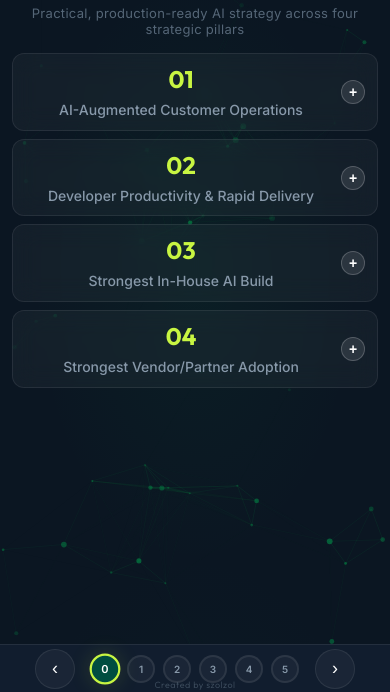
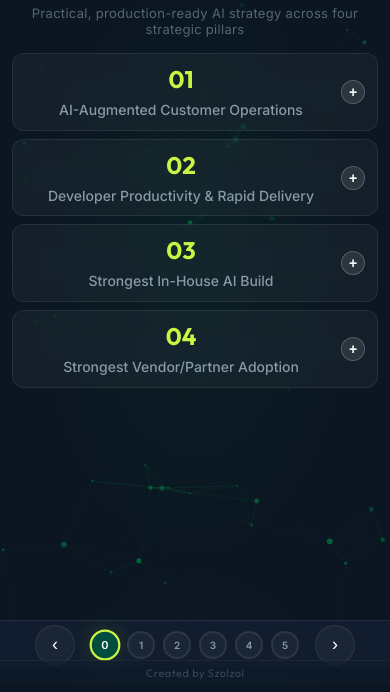
Before and after one commit to szolzol/yettel_cases, a plain HTML site: page index.html in a window 390 px wide. Shown: the part 152-844 px from the top of the page. Drawn offline with Linux system fonts and the light colour scheme.

Commit message:
Collapse vendor cards by default and fix Github badge on desktop/mobile

```diff
--- a/index.html
+++ b/index.html
@@ -521,7 +521,7 @@
             </div>
           </div>
 
-          <div class="vendor-card vendor-card--winner open" data-vendor="fraud">
+          <div class="vendor-card vendor-card--winner" data-vendor="fraud">
             <div class="vendor-card__badge">★ RECOMMENDED</div>
             <div class="vendor-card__icon">🛡️</div>
             <h4 class="vendor-card__name">Fraud Detection SaaS</h4><button class="compact-toggle-btn">+</button>
@@ -731,7 +731,7 @@
     <button class="nav__arrow nav__arrow--next" aria-label="Next slide">›</button>
   </nav>
 
-  <div class="creator-badge">Created by szolzol</div>
+  <a href="https://github.com/szolzol" target="_blank" class="creator-badge">Created by Szolzol</a>
 
   <!-- app.js must be loaded at the end -->
   <script src="app.js"></script>
--- a/styles.css
+++ b/styles.css
@@ -2388,6 +2388,7 @@ html {
   .nav {
     height: 48px;
     padding: 0 8px;
+    bottom: 24px; /* Push up to make room for creator badge */
   }
   .nav__dot {
     width: 28px;
@@ -2399,24 +2400,36 @@ html {
   }
 
   .creator-badge {
+    bottom: 0;
+    right: auto;
+    left: 0;
+    width: 100%;
+    height: 24px;
+    line-height: 24px;
+    text-align: center;
+    background: var(--bg-secondary);
+    border-top: 1px solid var(--border-subtle);
+    font-size: 10px;
+    opacity: 0.8;
+  }
+}
+
+/* Global creator badge (Desktop default) */
+.creator-badge {
   position: fixed;
-    bottom: 2px;
-    left: 50%;
-    transform: translateX(-50%);
-    font-size: 9px;
+  bottom: 8px;
+  right: 16px;
+  font-size: 11px;
   color: var(--text-muted);
   z-index: 101;
-    pointer-events: none;
+  text-decoration: none;
   font-family: 'Outfit', sans-serif;
   letter-spacing: 0.5px;
-    white-space: nowrap;
   opacity: 0.6;
-  }
-}
-
-/* Fallback for desktop creator badge */
-@media (min-width: 601px) {
-  .creator-badge {
-    display: none;
-  }
-}
+  transition: opacity var(--transition-fast), color var(--transition-fast);
+}
+
+.creator-badge:hover {
+  opacity: 1;
+  color: var(--yettel-green);
+}
```
Lines whose indentation alone changed are shown as unchanged.
